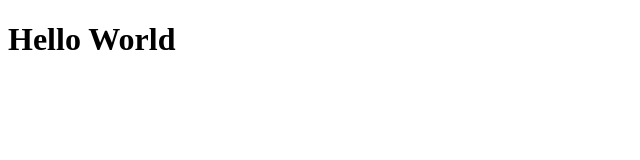
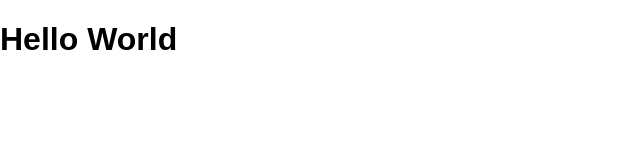
Before and after one commit to jahirgarcia/todo-app, a JavaScript app: page / in a window 1280 px wide. Shown: the top 160 px of the page, without its empty margins (0-640 px from the left). Built offline with nearby package versions, Linux system fonts and the light colour scheme.

Commit message:
feat(styles): setup global styles

```diff
--- a/src/index.js
+++ b/src/index.js
@@ -1,4 +1,5 @@
 import App from './App';
+import './styles/global.scss';
 import ReactDOM from 'react-dom';
 
 ReactDOM.render(<App />, document.getElementById('root'));
--- /dev/null
+++ b/src/styles/_reboot.scss
@@ -0,0 +1,10 @@
+*,
+*:before,
+*:after {
+  box-sizing: border-box;
+}
+
+body {
+  margin: 0;
+  font-family: $font-family;
+}
--- /dev/null
+++ b/src/styles/_variables.scss
@@ -0,0 +1,5 @@
+// Typography
+$font-family: 'Cascadia Mono', sans-serif;
+
+// Body
+$body-bg: white;
--- /dev/null
+++ b/src/styles/global.scss
@@ -0,0 +1,2 @@
+@import './variables';
+@import './reboot';
```
